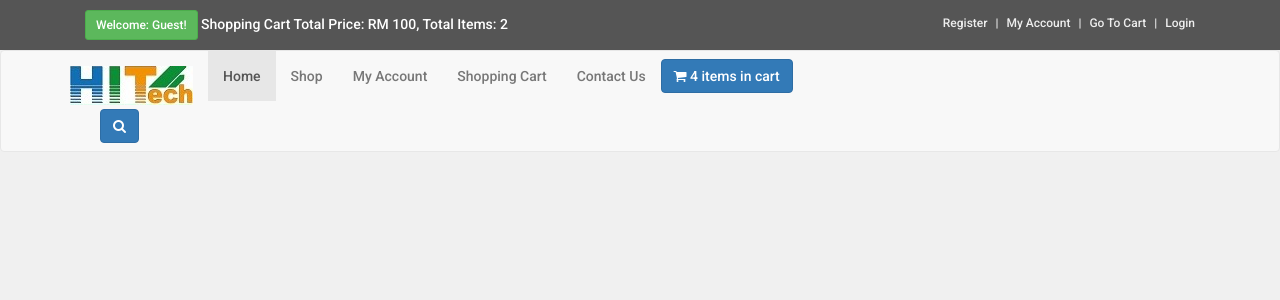
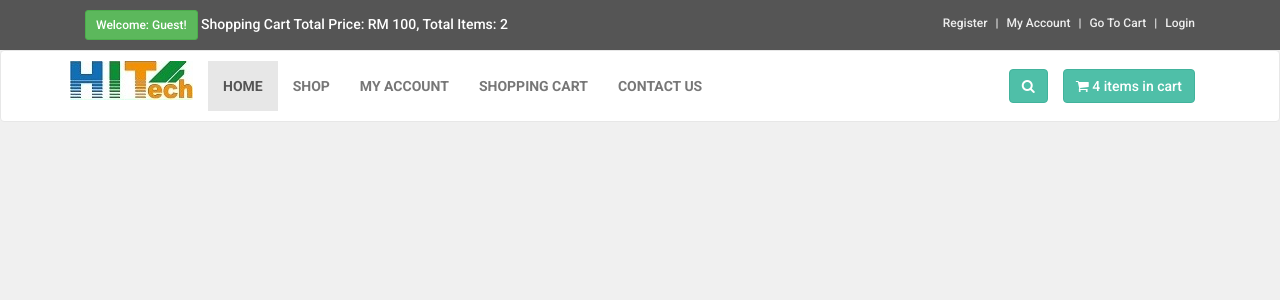
Before and after one commit to sharvinbala/e-commerce, a PHP site: page / in a window 1280 px wide. Shown: the top 300 px of the page. Run offline with PHP 8.4, Linux system fonts and the light colour scheme.

Commit message:
styled the search button and navbar

```diff
--- a/styles/style.css
+++ b/styles/style.css
@@ -97,3 +97,54 @@
 	padding: 0 5px;
 	color: #f7f7f7;
 }
+
+/* Header Styles */
+
+.navbar
+{
+	background: white;
+}
+
+.navbar-collapse .right
+{
+	float: right;
+}
+
+.navbar-brand
+{
+	float: left;
+	padding: 10px 15px;
+	font-size: 18px;
+	line-height: 20px;
+	height: 70px;
+}
+
+.navbar-brand:hover,
+.navbarbrand:focus
+{
+	text-decoration: none;
+}
+
+.navbar ul.nav > li > a
+{
+	text-transform: uppercase;
+	font-weight: bold;
+	font-size: 14px;
+}
+
+.padding-nav
+{
+	padding-top: 10px;
+}
+
+.navbar ul.nav > li > a:hover
+{
+	background: #e7e7e7;
+}
+
+.btn-primary
+{
+	color: rgb(255, 255, 255);
+	background-color: rgb(79, 191, 168);
+	border-color: rgb(65, 179, 156);
+}
```
